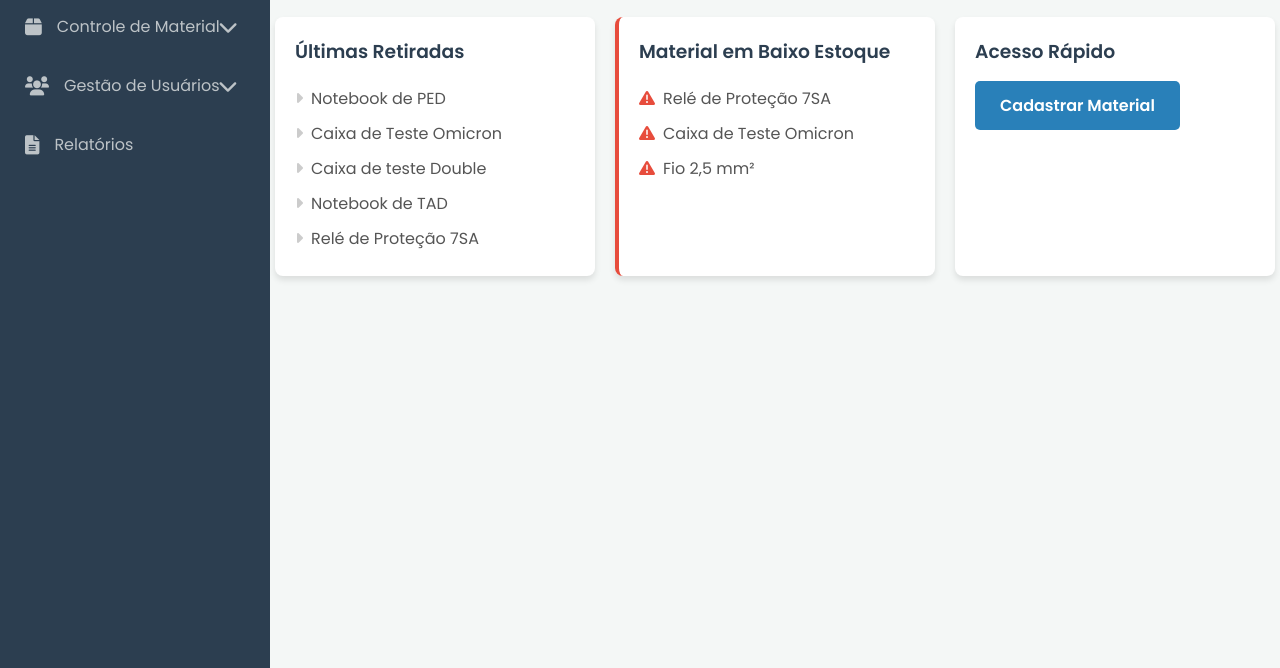
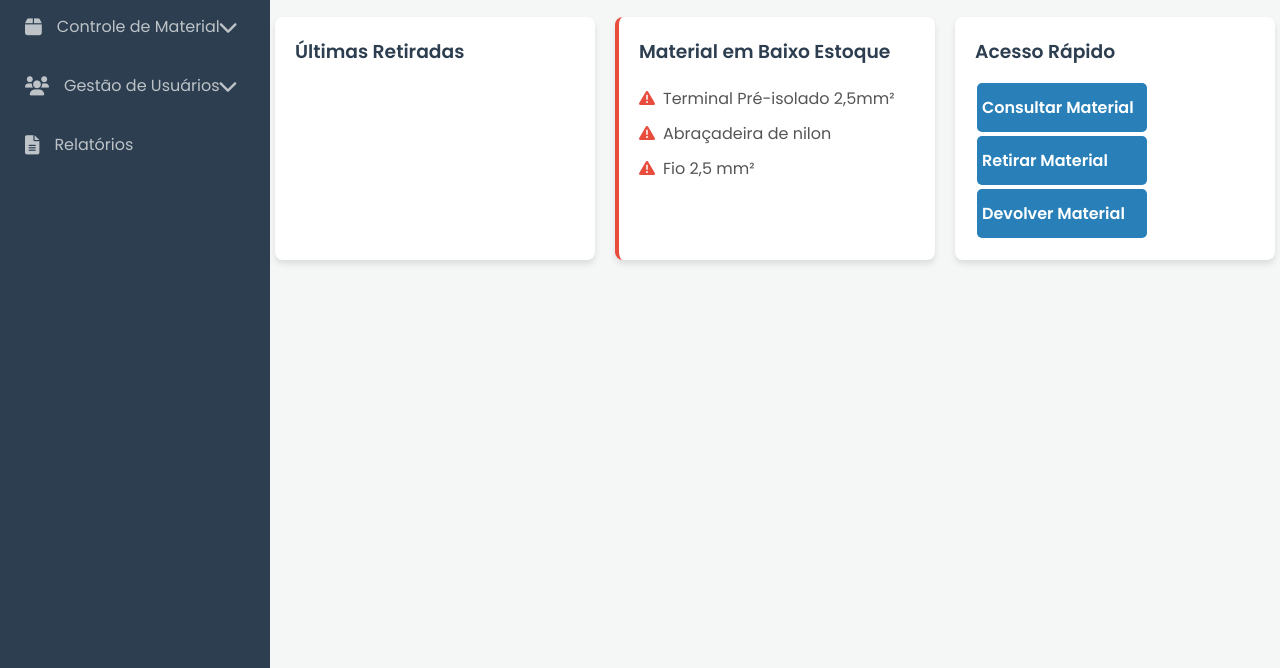
Before and after one commit to DalecioMoura/NewControleDeMaterial, a plain HTML site: page index.html in a window 1280 px wide. Shown: the part 132-800 px from the top of the page. Drawn offline with Linux system fonts and the light colour scheme.

Commit message:
Atualização do frontend

```diff
--- a/components/dashboard.js
+++ b/components/dashboard.js
@@ -7,24 +7,26 @@ const htmlComponentDashboard = `
                                             <div class="card">
                                                 <h3>Últimas Retiradas</h3>
                                                 <ul>
-                                                    <li><i class="fas fa-caret-right"></i>Notebook de PED</li>
-                                                    <li><i class="fas fa-caret-right"></i>Caixa de Teste Omicron</li>
-                                                    <li><i class="fas fa-caret-right"></i>Caixa de teste Double</li>
-                                                    <li><i class="fas fa-caret-right"></i>Notebook de TAD</li>
-                                                    <li><i class="fas fa-caret-right"></i>Relé de Proteção 7SA</li>
+                                                    <li class="ultimas-retiradas"><i class="fas fa-caret-right"></i><!--Notebook de PED--></li>
+                                                    <li class="ultimas-retiradas"><i class="fas fa-caret-right"></i><!--Caixa de Teste Omicron--></li>
+                                                    <li class="ultimas-retiradas"><i class="fas fa-caret-right"></i><!--Caixa de teste Double--></li>
+                                                    <li class="ultimas-retiradas"><i class="fas fa-caret-right"></i><!--Notebook de TAD--></li>
+                                                    <li class="ultimas-retiradas"><i class="fas fa-caret-right"></i><!--Relé de Proteção 7SA--></li>
                                                 </ul>
                                             </div>
                                             <div class="card alert">
                                                 <h3>Material em Baixo Estoque</h3>
                                                 <ul>
-                                                    <li><i class="fas fa-exclamation-triangle"></i>Relé de Proteção 7SA</li>
-                                                    <li><i class="fas fa-exclamation-triangle"></i>Caixa de Teste Omicron</li>
+                                                    <li><i class="fas fa-exclamation-triangle"></i>Terminal Pré-isolado 2,5mm²</li>
+                                                    <li><i class="fas fa-exclamation-triangle"></i>Abraçadeira de nilon</li>
                                                     <li><i class="fas fa-exclamation-triangle"></i>Fio 2,5 mm²</li>
                                                 </ul>
                                             </div>
                                             <div class="card access-rapid">
                                                 <h3>Acesso Rápido</h3>
-                                                <a href="" class="quick-link-btn" data-page="cadastrar-material">Cadastrar Material</a>
+                                                <a href="../itens-js/consultar-material.html" class="quick-link-btn" data-page="cadastrar-material">Consultar Material</a>
+                                                <a href="../itens-js/retirar-material.html" class="quick-link-btn" data-page="cadastrar-material">Retirar Material</a>
+                                                <a href="../itens-js/editar-material.html" class="quick-link-btn" data-page="cadastrar-material">Devolver Material</a>
                                             </div>
                                         </div>
                                     </main>
--- a/css/form-material-body.css
+++ b/css/form-material-body.css
@@ -12,7 +12,7 @@
     padding: 10px;
     margin: 5px auto;
     text-align: center;
-    margin-top: 20px;
+    margin-top: 50px;
     margin-bottom: 60px;
 }
 #div-form{
--- a/css/index.css
+++ b/css/index.css
@@ -265,7 +265,9 @@ body {
 
 .quick-link-btn {
     display: inline-block;
-    padding: 12px 25px;
+    width: 160px;
+    padding: 12px 5px;
+    margin: 2px;
     background-color: var(--hover-color);
     color: #fff;
     text-decoration: none;
--- a/index.js
+++ b/index.js
@@ -58,4 +58,19 @@ document.addEventListener('DOMContentLoaded', ()=>{
             window.location.href = '../index.html';
         });
     }
+
+    const ultimasRetiradasSessionStorage = sessionStorage.getItem('itens');
+    const ultimasRetiradas = document.querySelectorAll('.ultimas-retiradas');
+    console.log(ultimasRetiradasSessionStorage);
+    if(ultimasRetiradasSessionStorage != '' && ultimasRetiradasSessionStorage != null){
+        ultimasRetiradasSessionStorage.forEach((item, index) => {
+            ultimasRetiradas[index].textContent = item;
+        });
+    }
+    else{
+        ultimasRetiradas.forEach(item => {
+            item.style.display = 'none';
+        })
+    }
+
 });
--- a/itens-js/cadastrar-material.js
+++ b/itens-js/cadastrar-material.js
@@ -40,7 +40,7 @@ async function cadastarMaterial(){
 
       const urlParams = new URLSearchParams({"filtro":'codigo', "valor":dados.codigo});
 
-      const req = await fetch(`https://apicontroledematerial.onrender.com/api/item?${urlParams.toString()}`, {//http://localhost:3000/
+      const req = await fetch(`https://backendcomautenticacao.onrender.com/api/item?${urlParams.toString()}`, {//http://localhost:3000/
          method: 'GET',
          headers:{"Content-Type": "application/json",
                   "Authorization": `Bearer ${sessionStorage.getItem('token')}`
@@ -56,7 +56,7 @@ async function cadastarMaterial(){
       else{
          let dadosJSON = JSON.stringify(dados);
 
-         const req = await fetch('https://apicontroledematerial.onrender.com/api/item',{//http://localhost:3000/
+         const req = await fetch('https://backendcomautenticacao.onrender.com/api/item',{//http://localhost:3000/
             method: "POST",
             headers:{"Content-Type": "application/json",
                      "Authorization": `Bearer ${sessionStorage.getItem('token')}`
```
Also changed, not shown: itens-js/retirar-material.js (+20 -1 lines), components/__exibirLista.js (renamed from components/exibirLista.js), usuarios-js/__exibirUsuarios.js (renamed from usuarios-js/exibirUsuarios.js).
